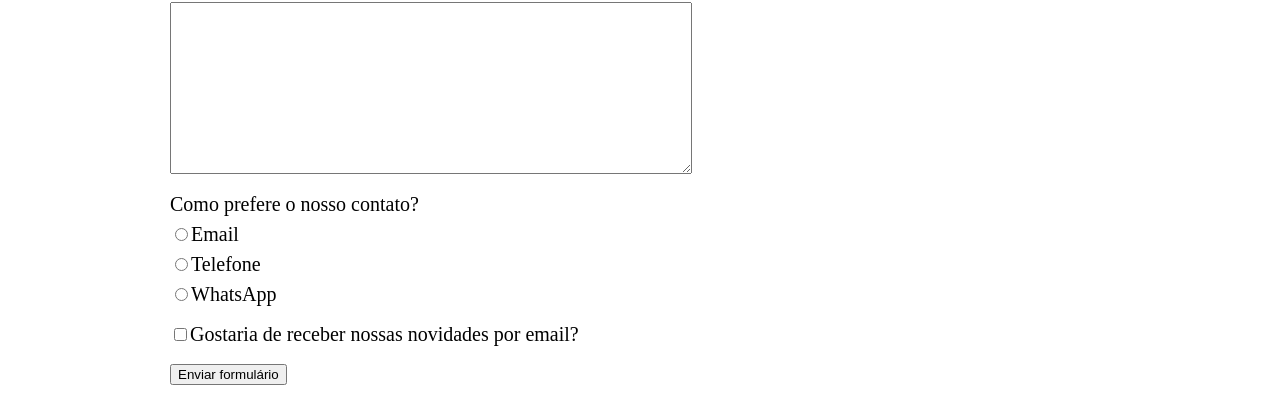
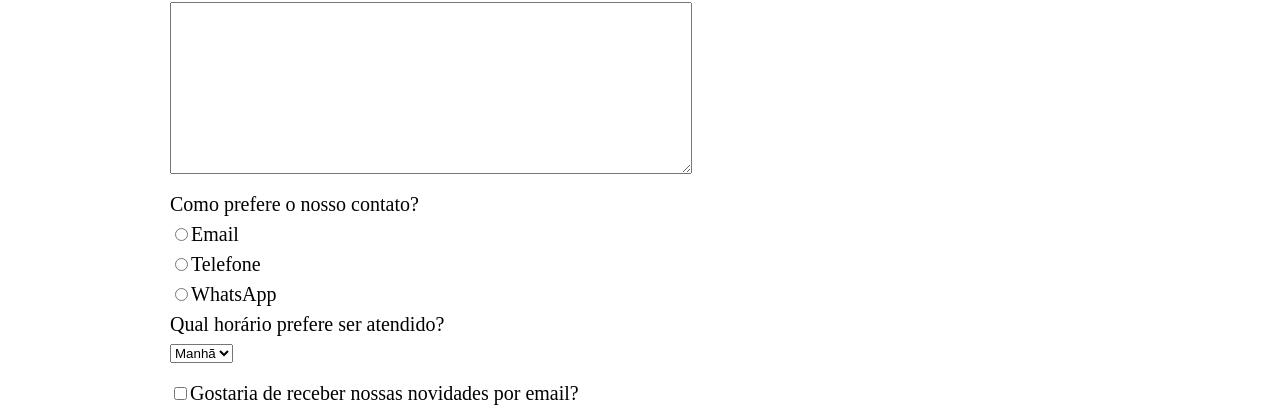
Before and after one commit to rafalmeidas/barbearia, a plain HTML site: page contato.html in a window 1280 px wide. Shown: the part 628-1048 px from the top of the page. Drawn offline with Linux system fonts and the light colour scheme.

Commit message:
ADD códigos da página de contato

```diff
--- a/contato.html
+++ b/contato.html
@@ -45,7 +45,15 @@
                     <label for="radio-telefone"><input type="radio" name="contato" id="radio-telefone" value="telefone">Telefone</label>
 
                     <label for="radio-whatsapp"><input type="radio" name="contato" id="radio-whatsapp" value="whatsapp">WhatsApp</label>
+                </div>
 
+                <div>
+                    <p>Qual horário prefere ser atendido?</p>
+                    <select name="" id="">
+                        <option value="manha">Manhã</option>
+                        <option value="tarde">Tarde</option>
+                        <option value="noite">Noite</option>
+                    </select>
                 </div>
                 <label class="checkbox"><input type="checkbox">Gostaria de receber nossas novidades por email?</label>
 
```
